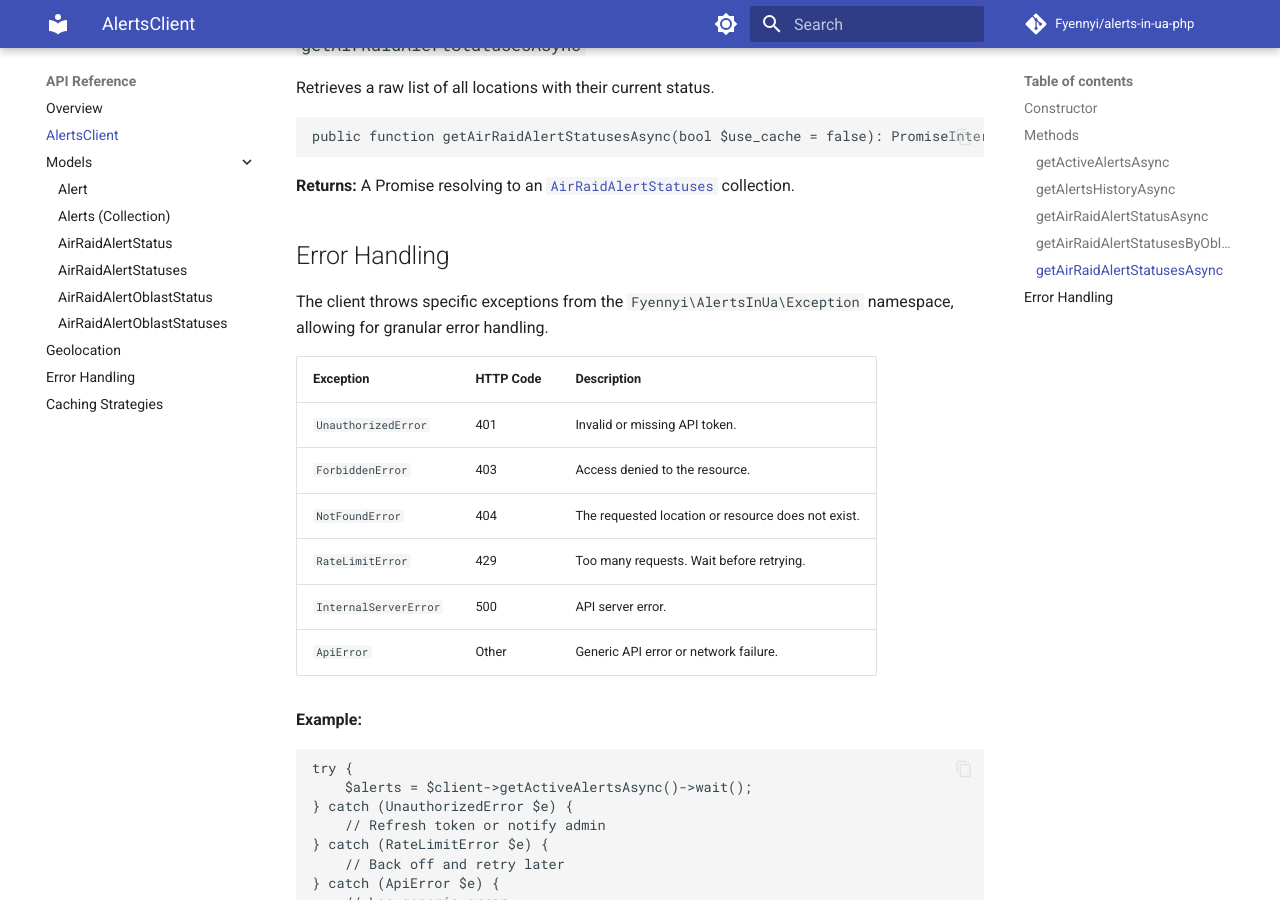
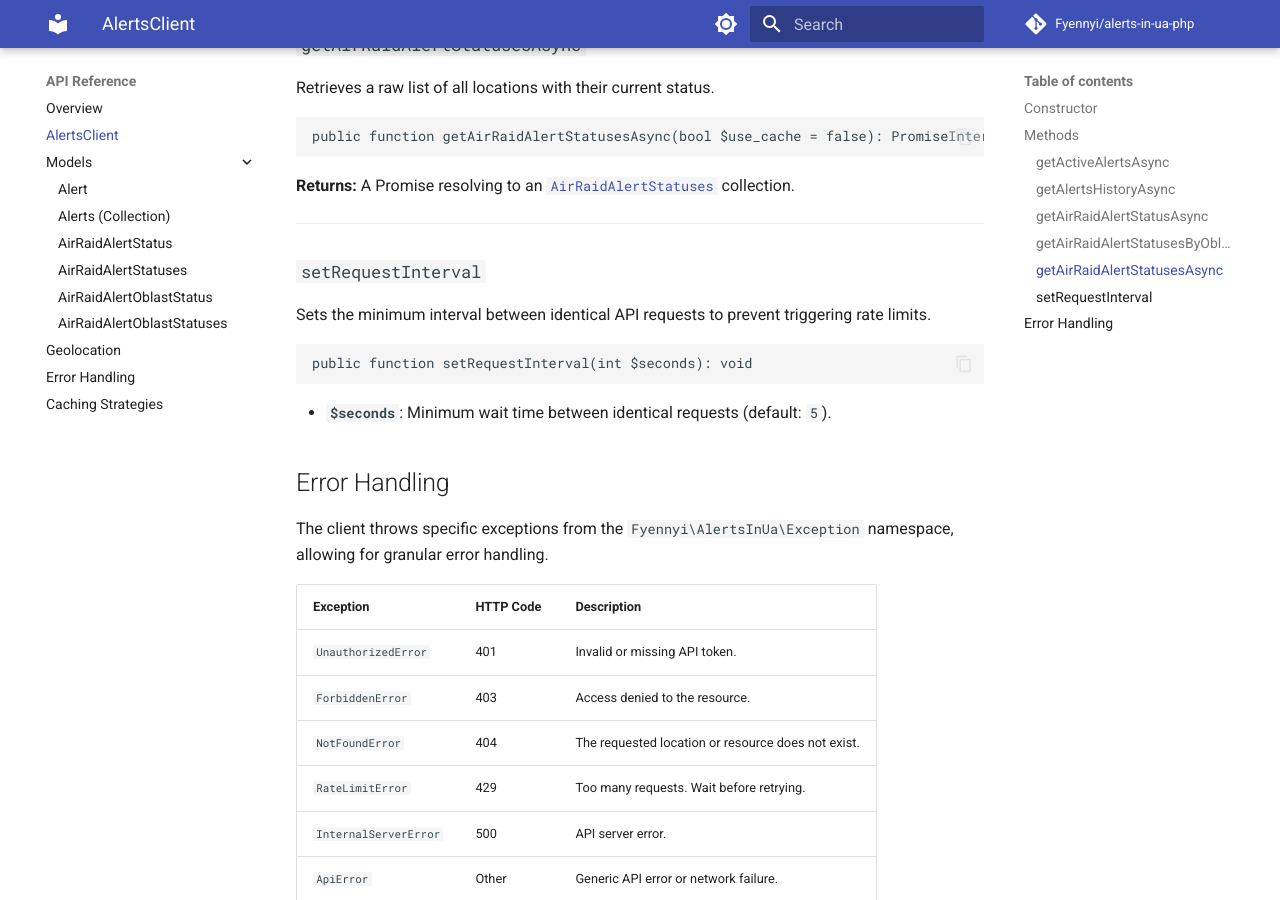
Before and after one commit to Fyennyi/alerts-in-ua-php, an MkDocs documentation site: the page built from docs/methods/alerts-client.md, in a window 1280 px wide and 900 px high, scrolled down 2173 px. Built offline with MkDocs 1.6.1 and Material for MkDocs 9.7.7, drawn with Linux system fonts in a browser that asks for light colours; comment, search, counter and statistics services are not loaded.

Commit message:
docs: Add setRequestInterval documentation to AlertsClient guide

````diff
--- a/docs/methods/alerts-client.md
+++ b/docs/methods/alerts-client.md
@@ -102,6 +102,18 @@ public function getAirRaidAlertStatusesAsync(bool $use_cache = false): PromiseIn
 
 **Returns:** A Promise resolving to an [`AirRaidAlertStatuses`](air-raid-alert-statuses.md) collection.
 
+---
+
+### `setRequestInterval`
+
+Sets the minimum interval between identical API requests to prevent triggering rate limits.
+
+```php
+public function setRequestInterval(int $seconds): void
+```
+
+- **`$seconds`**: Minimum wait time between identical requests (default: `5`).
+
 ## Error Handling
 
 The client throws specific exceptions from the `Fyennyi\AlertsInUa\Exception` namespace, allowing for granular error handling.
````
